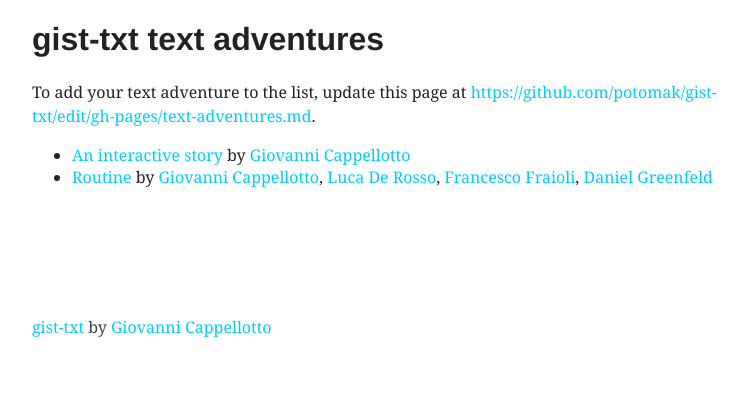
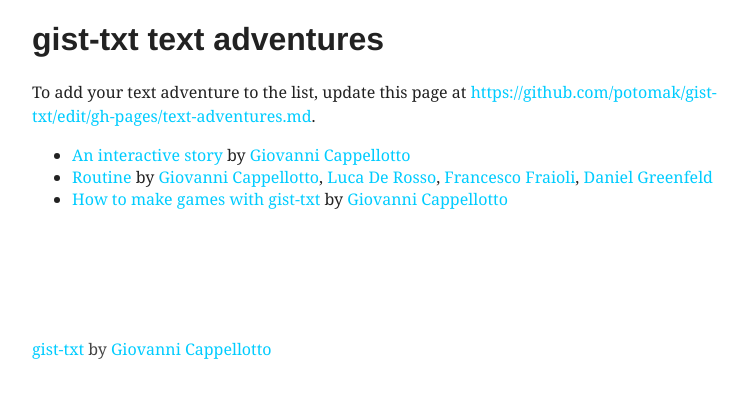
Before and after one commit to potomak/gist-txt, a Jekyll site: the page built from text-adventures.md, in a window 1280 px wide. Shown: the top 398 px of the page, without its empty margins (248-996 px from the left). Built offline with Jekyll 4.4.1, drawn with Linux system fonts in a browser that asks for light colours.

Commit message:
Add "How to make games with gist-txt"

```diff
--- a/text-adventures.md
+++ b/text-adventures.md
@@ -15,3 +15,5 @@
   [Luca De Rosso](http://twitter.com/lucaderosso),
   [Francesco Fraioli](http://twitter.com/pinakes),
   [Daniel Greenfeld](http://twitter.com/campoverdi)
+* [How to make games with gist-txt](http://potomak.github.io/gist-txt/#737a452d6f38c2b87403)
+  by [Giovanni Cappellotto](http://twitter.com/johnnyaboh)
```
